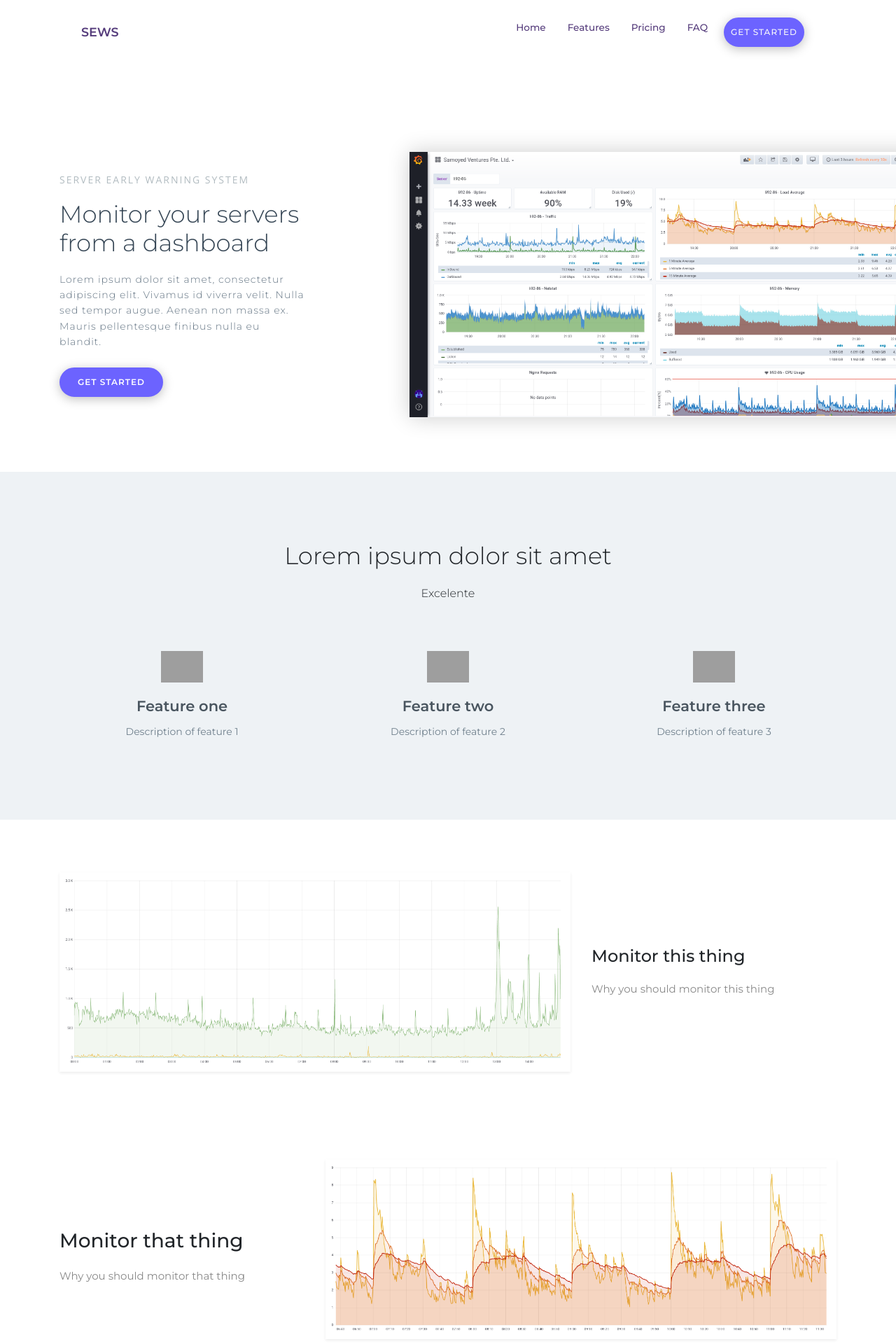
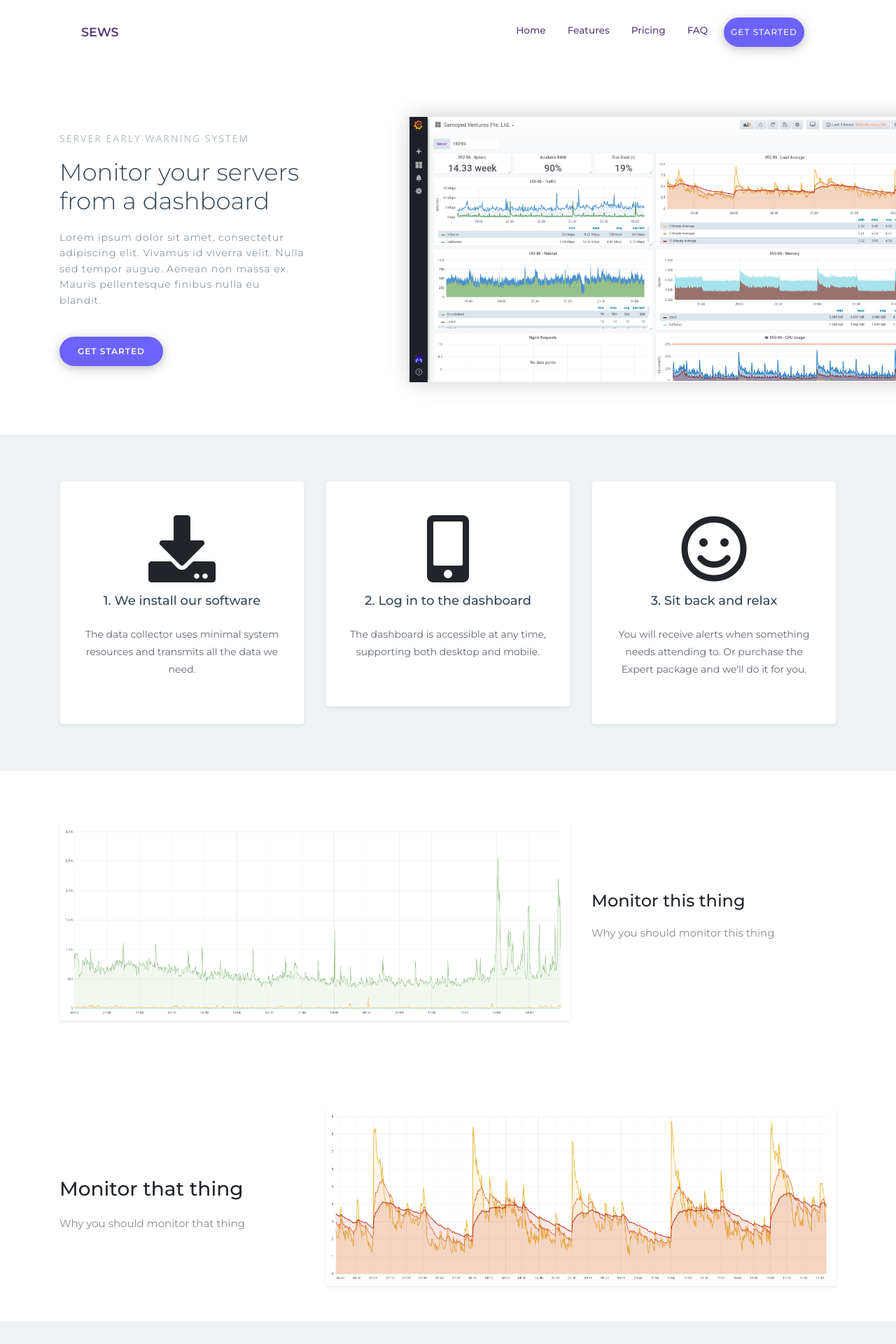
Before and after one commit to daniellockyer/sews, a Jekyll site: the page built from index.md, in a window 1280 px wide. Shown: the top 1920 px of the page at 70% size. Built offline with Jekyll 4.4.1, drawn with Linux system fonts in a browser that asks for light colours; nearby versions of some CDN libraries; some of the changed text lies outside the part shown; grey boxes are pictures that could not be loaded.

Commit message:
Rearrange and more styling

```diff
--- a/_layouts/base.html
+++ b/_layouts/base.html
@@ -60,47 +60,39 @@
                     </div>
                 </div>
 
-                <div id="services" class="lbl-services">
+                <div class="f-box">
                     <div class="container">
-                        <div class="row justify-center">
-                            <div class="col-md-8">
-                                <div class="service-intro text-center">
-                                    <h1>Lorem ipsum dolor sit amet</h1>
-                                    <h6>Excelente</h6>
-                                </div>
-                            </div>
-                        </div>
-                        <div class="row">
+                        <div class="row text-center">
                             <div class="col-md-4">
-                                <div class="lbl-service-card">
-                                    <div class="card-icon">
-                                        <img src="assets/icons/pricing-1.png" width="60" alt="Feature">
+                                <div class="f-box-single shadow-sm">
+                                    <div class="f-box-image">
+                                        <i class="fas fa-6x fa-download"></i>
                                     </div>
-                                    <div class="card-text">
-                                        <h1>Feature one</h1>
-                                        <p>Description of feature 1</p>
+                                    <div class="f-box-content">
+                                        <h3>1. We install our software</h3>
+                                        <p>The data collector uses minimal system resources and transmits all the data we need.</p>
                                     </div>
                                 </div>
                             </div>
                             <div class="col-md-4">
-                                <div class="lbl-service-card">
-                                    <div class="card-icon">
-                                        <img src="assets/icons/downloads.png" width="60" alt="Feature">
+                                <div class="f-box-single shadow-sm">
+                                    <div class="f-box-image">
+                                        <i class="fas fa-6x fa-mobile-alt"></i>
                                     </div>
-                                    <div class="card-text">
-                                        <h1>Feature two</h1>
-                                        <p>Description of feature 2</p>
+                                    <div class="f-box-content">
+                                        <h3>2. Log in to the dashboard</h3>
+                                        <p>The dashboard is accessible at any time, supporting both desktop and mobile.</p>
                                     </div>
                                 </div>
                             </div>
                             <div class="col-md-4">
-                                <div class="lbl-service-card">
-                                    <div class="card-icon">
-                                        <img src="assets/icons/projects.png" width="60" alt="Feature">
+                                <div class="f-box-single shadow-sm">
+                                    <div class="f-box-image">
+                                        <i class="far fa-6x fa-smile"></i>
                                     </div>
-                                    <div class="card-text">
-                                        <h1>Feature three</h1>
-                                        <p>Description of feature 3</p>
+                                    <div class="f-box-content">
+                                        <h3>3. Sit back and relax</h3>
+                                        <p>You will receive alerts when something needs attending to. Or purchase the Expert package and we'll do it for you.</p>
                                     </div>
                                 </div>
                             </div>
@@ -146,39 +138,47 @@
                     </div>
                 </div>
 
-                <div class="f-box">
+                <div id="services" class="lbl-services">
                     <div class="container">
-                        <div class="row text-center">
+                        <div class="row justify-center">
+                            <div class="col-md-8">
+                                <div class="service-intro text-center">
+                                    <h1>Lorem ipsum dolor sit amet</h1>
+                                    <h6>Excelente</h6>
+                                </div>
+                            </div>
+                        </div>
+                        <div class="row">
                             <div class="col-md-4">
-                                <div class="f-box-single shadow-sm">
-                                    <div class="f-box-image">
-                                        <i class="fas fa-6x fa-download"></i>
+                                <div class="lbl-service-card">
+                                    <div class="card-icon">
+                                        <img src="assets/icons/pricing-1.png" width="60" alt="Feature">
                                     </div>
-                                    <div class="f-box-content">
-                                        <h3>1. We install our software</h3>
-                                        <p>The data collector uses minimal system resources and transmits all the data we need.</p>
+                                    <div class="card-text">
+                                        <h1>Feature one</h1>
+                                        <p>Description of feature 1</p>
                                     </div>
                                 </div>
                             </div>
                             <div class="col-md-4">
-                                <div class="f-box-single shadow-sm">
-                                    <div class="f-box-image">
-                                        <i class="fas fa-6x fa-mobile-alt"></i>
+                                <div class="lbl-service-card">
+                                    <div class="card-icon">
+                                        <img src="assets/icons/downloads.png" width="60" alt="Feature">
                                     </div>
-                                    <div class="f-box-content">
-                                        <h3>2. Log in to the dashboard</h3>
-                                        <p>The dashboard is accessible at any time, supporting both desktop and mobile.</p>
+                                    <div class="card-text">
+                                        <h1>Feature two</h1>
+                                        <p>Description of feature 2</p>
                                     </div>
                                 </div>
                             </div>
                             <div class="col-md-4">
-                                <div class="f-box-single shadow-sm">
-                                    <div class="f-box-image">
-                                        <i class="far fa-6x fa-smile"></i>
+                                <div class="lbl-service-card">
+                                    <div class="card-icon">
+                                        <img src="assets/icons/projects.png" width="60" alt="Feature">
                                     </div>
-                                    <div class="f-box-content">
-                                        <h3>3. Sit back and relax</h3>
-                                        <p>You will receive alerts when something needs attending to. Or purchase the Expert package and we'll do it for you.</p>
+                                    <div class="card-text">
+                                        <h1>Feature three</h1>
+                                        <p>Description of feature 3</p>
                                     </div>
                                 </div>
                             </div>
@@ -273,15 +273,12 @@
                         <div class="row">
                             <div class="col-md-6">
                                 <h2>SEWS</h2>
-                                <p>Server monitoring made easy</p>
-                                <ul class="footer-sub">
-                                    <li>&copy; 2019 Lockyer Ventures Ltd.</li>
-                                </ul>
+                                <p>Easy server monitoring</p>
+                                <p>&copy; 2019 Lockyer Ventures Ltd.</p>
                             </div>
-                            <div class="col-md-6 text-right d-none d-md-block">
-                                <ul class="footer-nav">
-                                    <li><a href="mailto:hi@sewsapp.com">Contact</a></li>
-                                </ul>
+                            <div class="col-md-6 text-right">
+                                <a class="f-mail" href="mailto:hi@sewsapp.com">Contact</a>
+                                <br/>
                                 <a class="f-mail" href="mailto:hi@sewsapp.com">hi@sewsapp.com</a>
                             </div>
                         </div>
--- a/assets/style.css
+++ b/assets/style.css
@@ -1,74 +1,3 @@
-/*--------- Contents -----------
-
-1. Reset css
-2. Navbar Styling
-3. Hero Section Styling
-4. About section
-5. Features section Styling
-6. video Feature Styling
-7. Counter Section
-8. Review Section
-9. Pricing Section
-10. Subscription FOrm
-11. Faq Section
-12. Footer Styling
-13. All media queries
--------------------------------*/
-
-/*----- 1. Reset.css -----*/
-
-/* http://meyerweb.com/eric/tools/css/reset/
-   v2.0 | 20110126
-   License: none (public domain)
-*/
-
-html, body, div, span, applet, object, iframe,
-h1, h2, h3, h4, h5, h6, p, blockquote, pre,
-a, abbr, acronym, address, big, cite, code,
-del, dfn, em, img, ins, kbd, q, s, samp,
-small, strike, strong, sub, sup, tt, var,
-b, u, i, center,
-dl, dt, dd, ol, ul, li,
-fieldset, form, label, legend,
-table, caption, tbody, tfoot, thead, tr, th, td,
-article, aside, canvas, details, embed,
-figure, figcaption, footer, header, hgroup,
-menu, nav, output, ruby, section, summary,
-time, mark, audio, video {
-	margin: 0;
-	padding: 0;
-	border: 0;
-	font-size: 100%;
-	font: inherit;
-	vertical-align: baseline;
-}
-/* HTML5 display-role reset for older browsers */
-article, aside, details, figcaption, figure,
-footer, header, hgroup, menu, nav, section {
-	display: block;
-}
-body {
-	line-height: 1;
-}
-ol, ul {
-	list-style: none;
-}
-blockquote, q {
-	quotes: none;
-}
-blockquote:before, blockquote:after,
-q:before, q:after {
-	content: '';
-	content: none;
-}
-table {
-	border-collapse: collapse;
-	border-spacing: 0;
-}
-
-
-/* --- Common Styles ---*/
-
 h1, h2, h3, h4, h5, h6 {
 	font-family: 'Montserrat';
   font-size: 16px;
@@ -420,10 +349,6 @@ body {
 	margin: 0 auto;
 }
 
-.home-3 .hero-inner {
-	margin-top: 50px;
-}
-
 .home-3 .hero-inner img {
 	transform: translateX(0);
 	max-width: 100%;
@@ -441,7 +366,6 @@ body {
 	margin-bottom: 20px;
 }
 
-
 .home-3 h1 {
 	font-size: 28px;
 	font-weight: 300;
@@ -490,7 +414,6 @@ body {
 .btn-action:focus {
 	color: #FFFFFF;
 }
-
 
 /*------------ Home 4 Styling Starts ----------------*/
 
@@ -1410,12 +1333,6 @@ body {
 	}
 }
 
-/* -----  Section Styling Ends Here -----*/
-
-
-
-
-
 /*-------------------------------------------------------
 -------------- 11. Subscription Form Styling ----------------
 -------------------------------------------------------*/
@@ -1563,12 +1480,6 @@ body {
 	line-height: 1.2;
 }
 
-.faq .faq-intro p {
-	font-size: 16px;
-	font-weight: 300;
-	line-height: 1.4;
-}
-
 .faq h2 {
 	font-size: 15px;
 	font-weight: 500;
@@ -1592,83 +1503,6 @@ body {
 	padding: 20px 20px 50px 20px;
 }
 
-/*---------------------------------------------------
------------ 13. Contact Section Styling Starts -------------
----------------------------------------------------*/
-
-.contact {
-	width: 100%;
-	height: 100%;
-	padding: 100px 0 0 0;
-}
-
-.contact .inner h1 {
-	font-family: 'Roboto';
-	font-size: 34px;
-	font-weight: 300;
-	color: #252525;
-	line-height: 1.2;
-	margin-bottom: 20px;
-}
-
-.contact .inner p {
-	font-family: 'Roboto';
-	font-size: 16px;
-	font-weight: 300;
-	color: #848484;
-	line-height: 1.4;
-}
-
-.contact .address {
-	padding: 10px 0 100px 0;
-}
-
-.contact .address h1 {
-	font-family: 'Roboto';
-	font-size: 24px;
-	color: #454545;
-	margin-bottom: 30px;
-}
-
-.contact .address p {
-	font-family: 'Roboto';
-	font-size: 21px;
-	color: #454545;
-	line-height: 1.8;
-}
-
-.contact .address p:nth-child(3) {
-	margin-top: 30px;
-}
-
-.contact .address p:nth-child(5) {
-	margin-top: 30px;
-}
-
-/* ------------ Contact Form Styling --------*/
-
-.contact {
-	padding: 100px 0 100px 0;
-	background: #FFF;
-}
-
-.contact-intro h1 {
-	font-family: 'Montserrat';
-	font-size: 34px;
-	font-weight: 300;
-	line-height: 1.2;
-}
-
-.contact-intro p {
-	font-size: 14px;
-	line-height: 1.6;
-	margin-top: 20px;
-}
-
-.contact-form {
-	padding-top: 100px;
-}
-
 label {
 	display: block;
 	font-family: 'Montserrat';
@@ -1676,21 +1510,6 @@ label {
   font-weight: 400;
   color: #252525;
 	text-align: left;
-}
-
- .contact-form .form-control {
-	 border: none;
-  border-bottom: 2px solid #d0e1fb;
-  border-radius: 1px;
-  margin-top: 10px;
-  background: #F9F9F9;
-  margin-bottom: 40px;
-  /*border-bottom: 1px solid #999999;*/
-  -webkit-box-shadow: inset 0 0px 0px rgba(0,0,0,0);
-  box-shadow: inset 0 0px 0px rgba(0,0,0,0);
-  -webkit-transition: 0.5s;
-  -moz-transition: 0.5s;
-    transition: 0.5s;
 }
 
 .form-control:focus {
@@ -1774,10 +1593,6 @@ textarea.form-control {
 	color: #FF3333;
 }
 
-/* -------- Contact Section Styling Ends ---- */
-
-
-
 /*-----------------------------------------------------------
 ------------ App Features Styling Starts ---------------
 -----------------------------------------------------------*/
@@ -1933,8 +1748,7 @@ text-align: center;
 	font-family: 'Montserrat';
 	font-size: 13px;
 	letter-spacing: 0;
-	color: #364655;
-	color: #D8D8D8;
+	color: #fff;
 	line-height: 1.6;
 }
 
```
